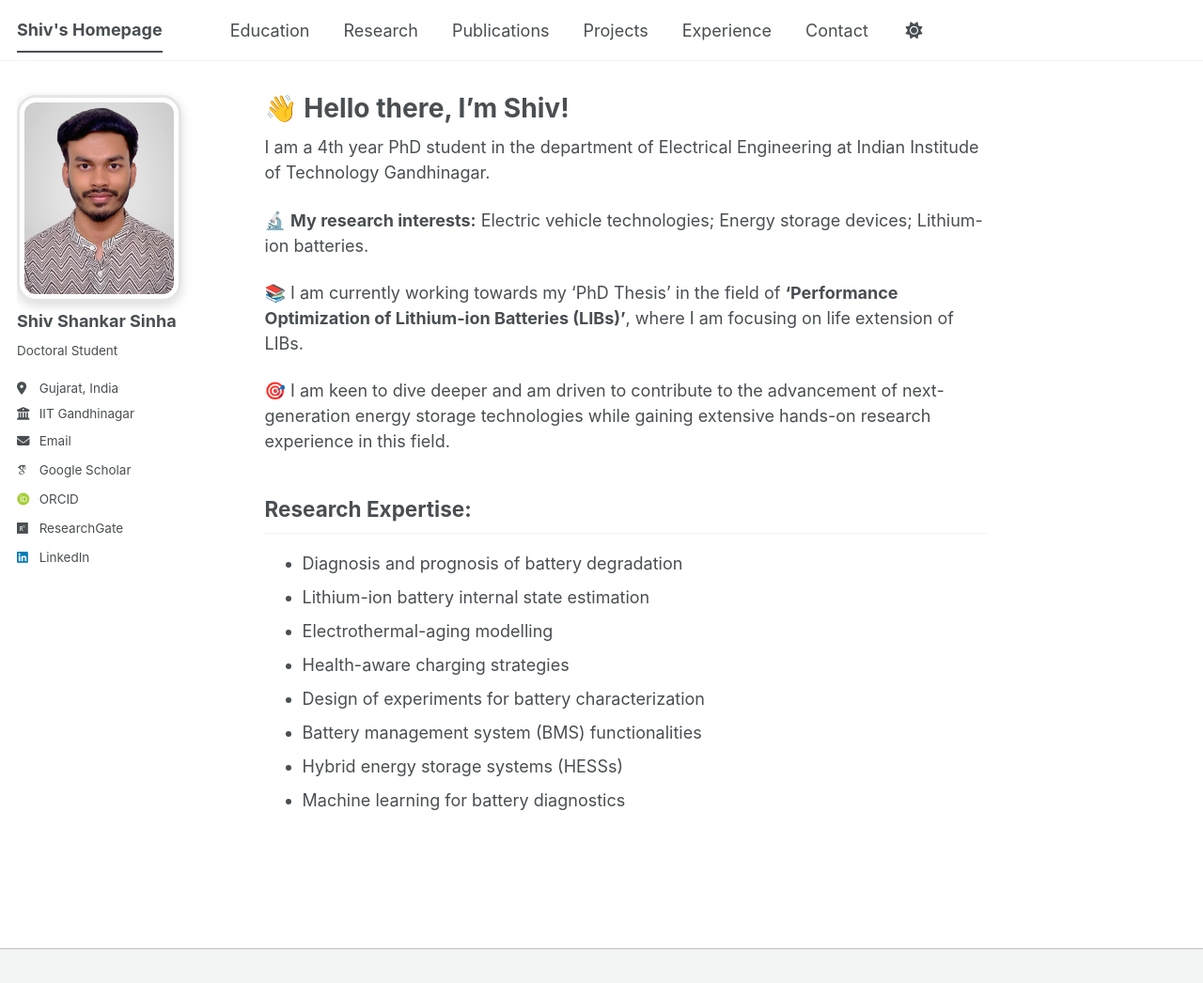
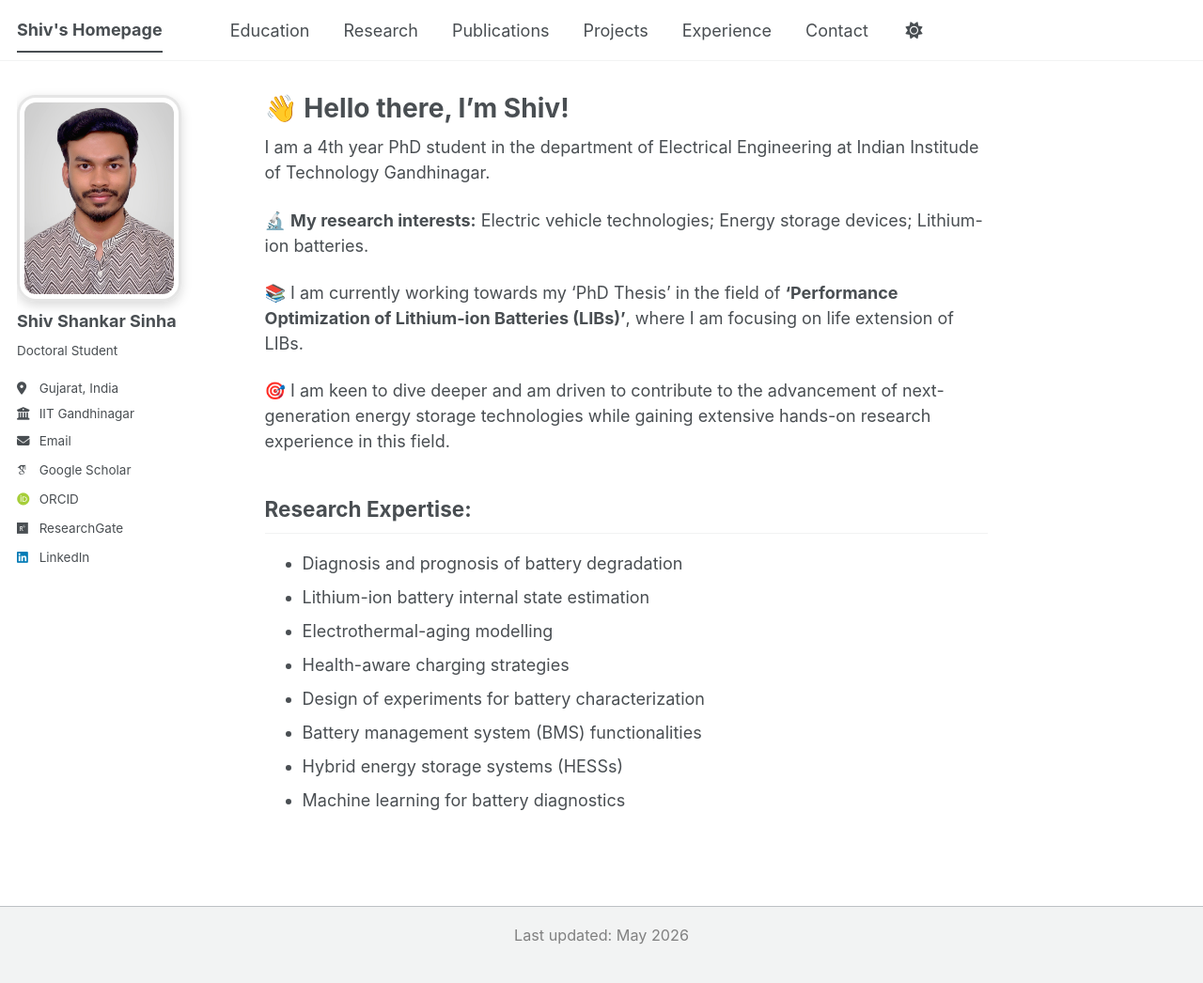
Before and after one commit to shivshankar-sinha/shivshankar-sinha.github.io, a Jekyll site: the page built from _pages/about.md, in a window 1280 px wide and 1046 px high. Shown: the whole window at 94% size. Built offline with Jekyll 4.4.1, drawn with Linux system fonts in a browser that asks for light colours; some web fonts are replaced; a script bundle is joined from its source files by our own code; library files that are not in the unit come from our copies.

Commit message:
Update footer.html

```diff
--- a/_includes/footer.html
+++ b/_includes/footer.html
@@ -1 +1,3 @@
-<!-- footer removed -->
+<p style="text-align:center; font-size:0.9em; color:gray;">
+  Last updated: May 2026
+</p>
```
